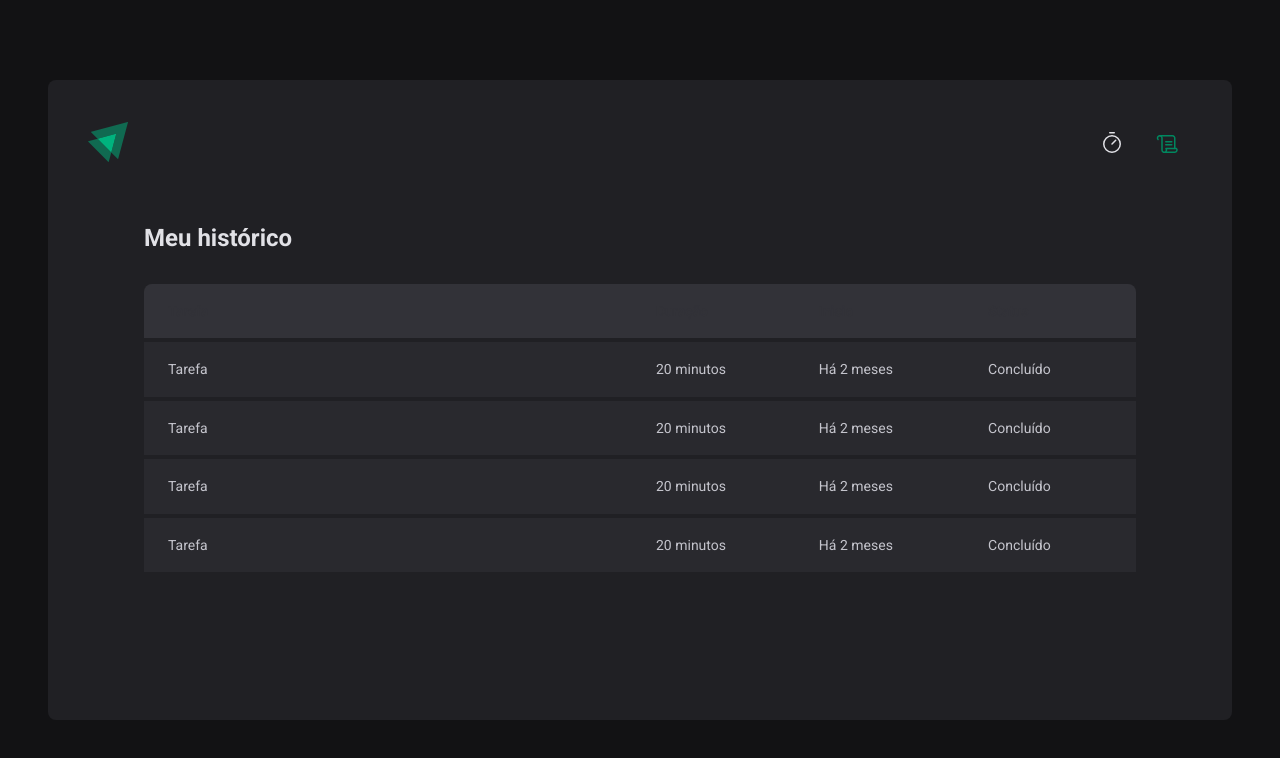
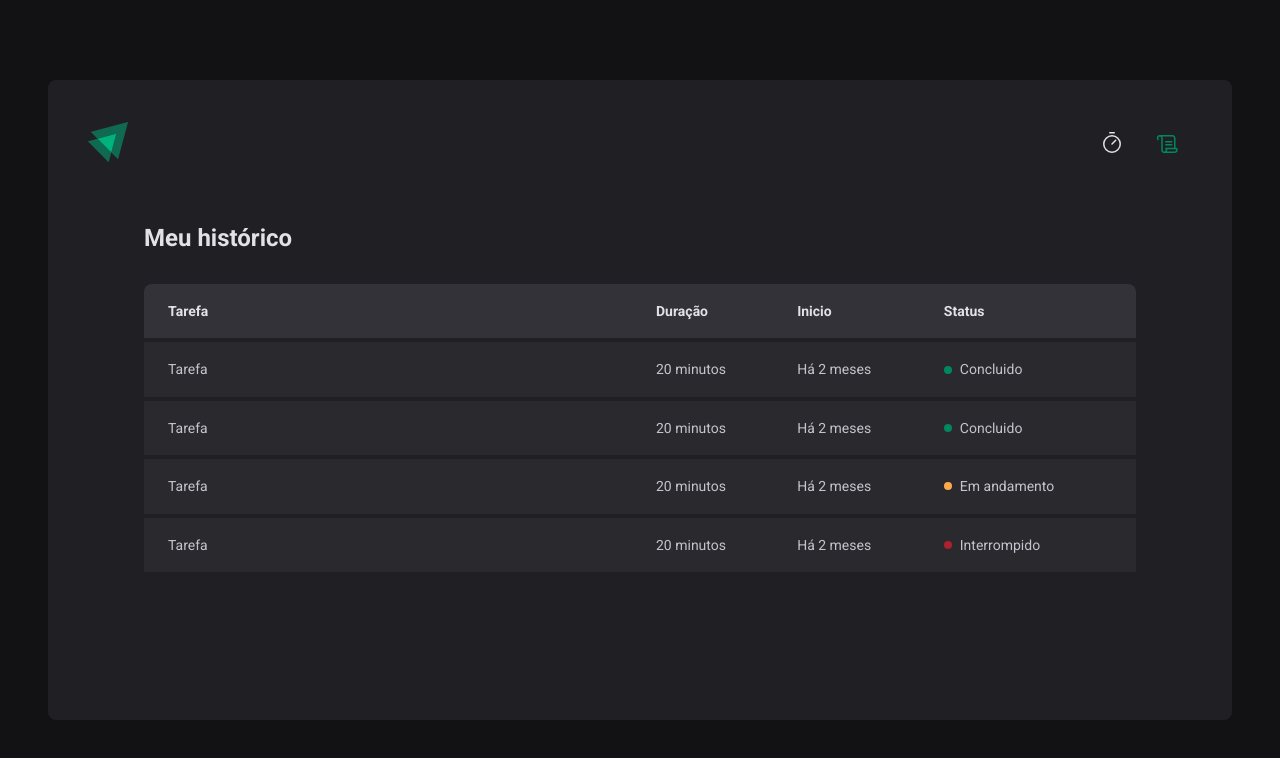
Before and after one commit to gabriel06089/02-ignite-timer, a React (Vite) app: page /history in a window 1280 px wide. Shown: the top 758 px of the page. Built offline with nearby package versions, Linux system fonts and the light colour scheme.

Commit message:
Criando e estilizando o status

```diff
--- a/src/pages/History/index.tsx
+++ b/src/pages/History/index.tsx
@@ -1,4 +1,4 @@
-import { HistoryContainer, HistoryList } from './styles'
+import { HistoryContainer, HistoryList, Status } from './styles'
 
 export function History() {
   return (
@@ -20,25 +20,33 @@
               <td>Tarefa</td>
               <td>20 minutos</td>
               <td>Há 2 meses</td>
-              <td>Concluído</td>
+              <td>
+                <Status statusColor="green">Concluido</Status>
+              </td>
             </tr>
             <tr>
               <td>Tarefa</td>
               <td>20 minutos</td>
               <td>Há 2 meses</td>
-              <td>Concluído</td>
+              <td>
+                <Status statusColor="green">Concluido</Status>
+              </td>
             </tr>
             <tr>
               <td>Tarefa</td>
               <td>20 minutos</td>
               <td>Há 2 meses</td>
-              <td>Concluído</td>
+              <td>
+                <Status statusColor="yellow">Em andamento</Status>
+              </td>
             </tr>
             <tr>
               <td>Tarefa</td>
               <td>20 minutos</td>
               <td>Há 2 meses</td>
-              <td>Concluído</td>
+              <td>
+                <Status statusColor="red">Interrompido</Status>
+              </td>
             </tr>
           </tbody>
         </table>
--- a/src/pages/History/styles.ts
+++ b/src/pages/History/styles.ts
@@ -26,7 +26,7 @@
       background-color: ${(props) => props.theme['gray-600']};
       padding: 1rem;
       text-align: left;
-      color: ${(props) => props.theme['gray-600']};
+      color: ${(props) => props.theme['gray-100']};
       font-size: 0.875rem;
       line-height: 1.6;
 
@@ -55,3 +55,25 @@
     }
   }
 `
+const STATUS_COLORS = {
+  yellow: 'yellow-500',
+  green: 'green-500',
+  red: 'red-500',
+} as const
+
+interface StatusProps {
+  statusColor: keyof typeof STATUS_COLORS
+}
+export const Status = styled.span<StatusProps>`
+  display: flex;
+  align-items: center;
+  gap: 0.5rem;
+
+  &::before {
+    content: '';
+    width: 0.5rem;
+    height: 0.5rem;
+    border-radius: 9999px;
+    background: ${(props) => props.theme[STATUS_COLORS[props.statusColor]]};
+  }
+`
```
